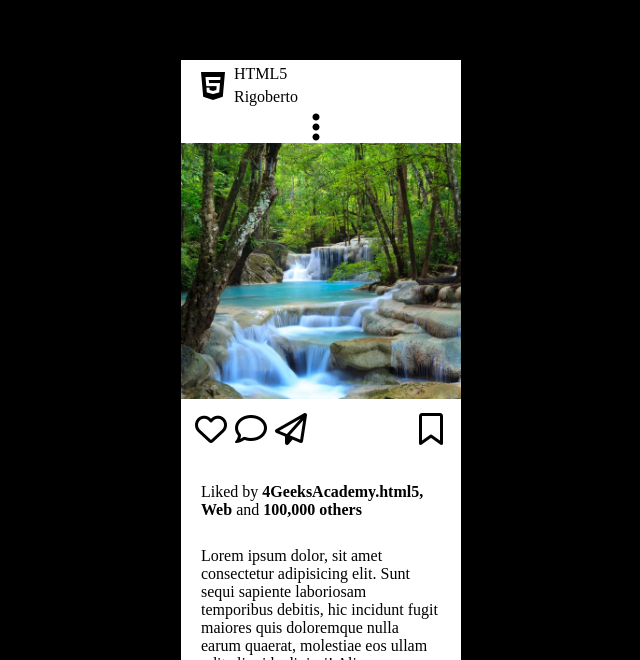
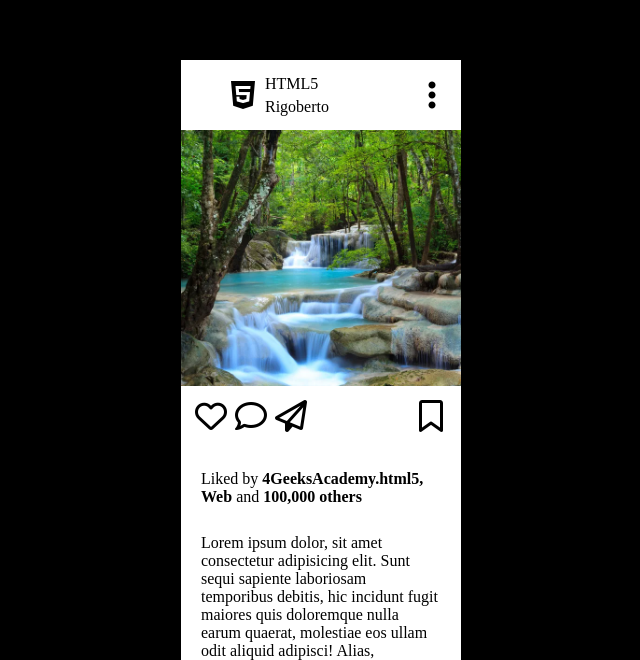
Before and after one commit to 4GeeksAcademy/jpaliaga-proyecto-insta, a plain HTML site: page index.html in a window 1280 px wide. Shown: the part 440-1100 px from the top of the page, without its empty margins (319-959 px from the left). Drawn offline with Linux system fonts and the light colour scheme.

Commit message:
first commit

```diff
--- a/index.html
+++ b/index.html
@@ -11,7 +11,7 @@
 </head>
 <body>
     <div class="post">
-        <div class="postheader">
+        <div class="post-header">
             <div class="left">
                 <div class="icon"><i class="fab fa-html5 fa-2x"></i></div>
                 <div class="text">
--- a/style.css
+++ b/style.css
@@ -2,7 +2,6 @@
     margin: 0;
     padding: 0;
     box-sizing: border-box;
-    font-family: 'Times New Roman', Times, serif;
 }
 
 body{
@@ -21,22 +20,21 @@ body{
     justify-content: space-between;
     align-items: center;
     width: 100%;
-    background-color: white;
     height: 70px;
     padding: 10px;
 }
 
 .left {
     width: 90px;
-    background-color: white;
     display: flex;
     justify-content: space-around;
     align-items: center;
-    padding-left: 20px;
-    gap: 4px;
+    padding-left: 40px;
+    gap: 5px;
 }
+
 .right {
-    margin-right: 10px;
+    margin-right: 15px;
 }
 
 img{
```
